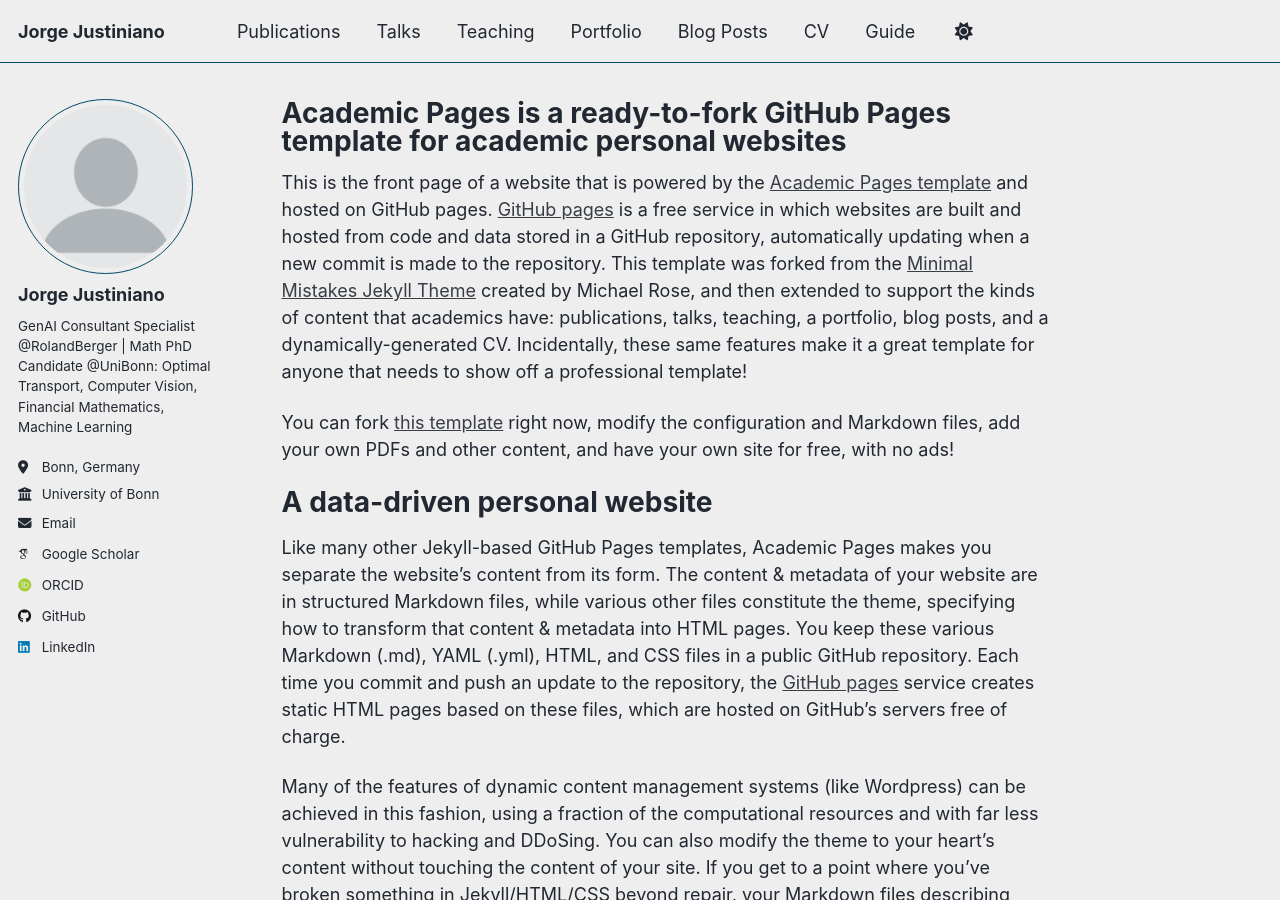
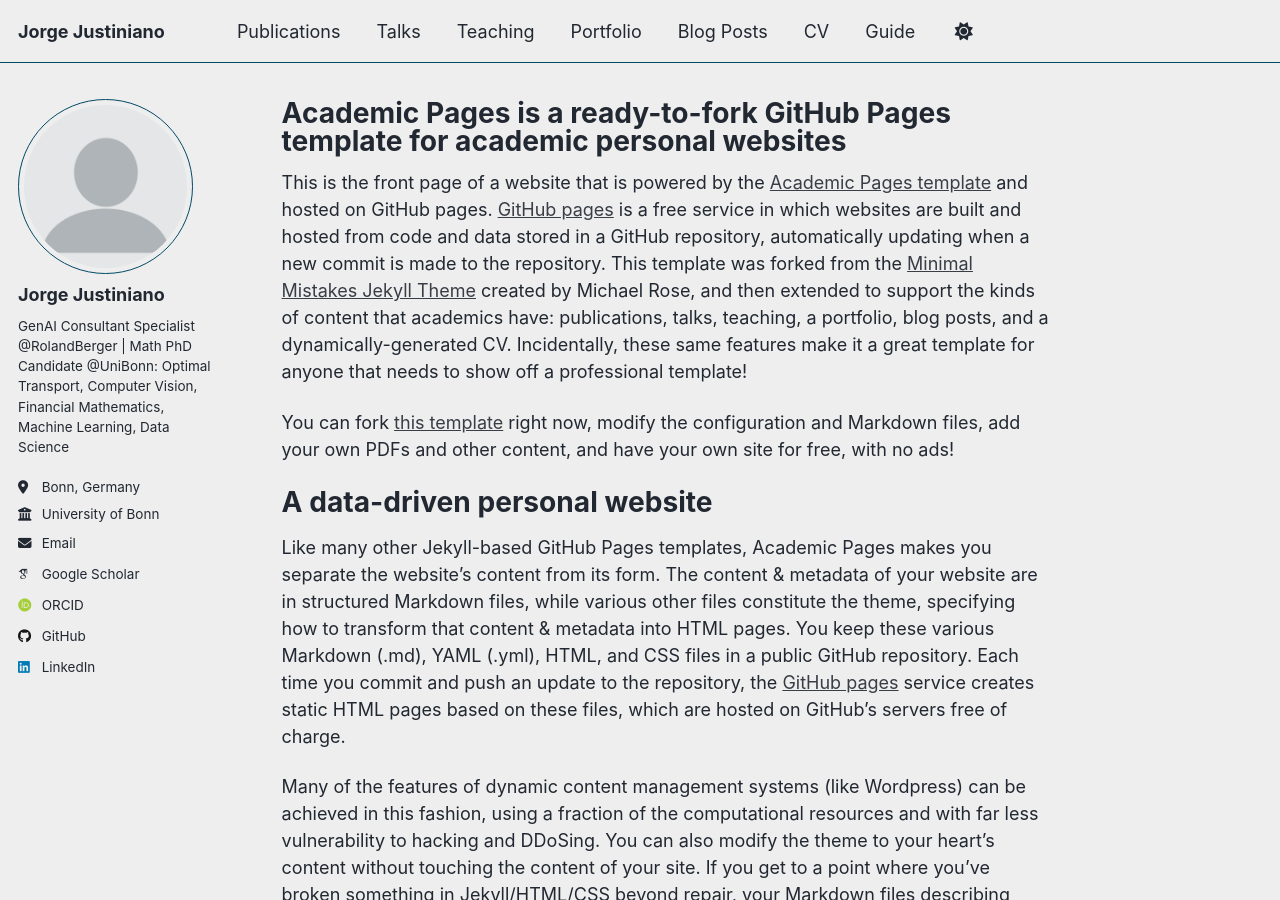
Before and after one commit to jjustiniano2/jjustiniano2.github.io, a Jekyll site: the page built from _pages/about.md, in a window 1280 px wide and 900 px high. Built offline with Jekyll 4.4.1, drawn with Linux system fonts in a browser that asks for light colours; some web fonts are replaced; a script that is not in the unit is left out.

Commit message:
Update _config.yml

```diff
--- a/_config.yml
+++ b/_config.yml
@@ -26,7 +26,7 @@ author:
   avatar           : "profile.png"
   name             : "Jorge Justiniano"
   pronouns         : # example: "she/her"
-  bio              : "GenAI Consultant Specialist @RolandBerger | Math PhD Candidate @UniBonn: Optimal Transport, Computer Vision, Financial Mathematics, Machine Learning"
+  bio              : "GenAI Consultant Specialist @RolandBerger | Math PhD Candidate @UniBonn: Optimal Transport, Computer Vision, Financial Mathematics, Machine Learning, Data Science"
   location         : "Bonn, Germany"
   employer         : "University of Bonn"
   uri              : # URL
```
